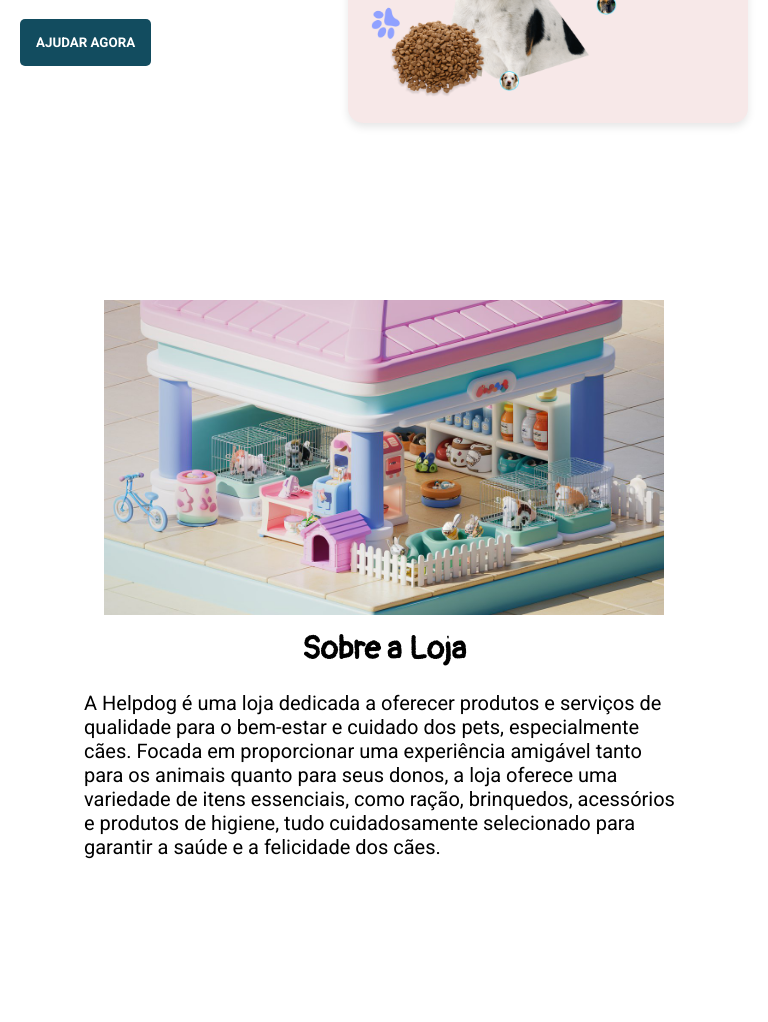
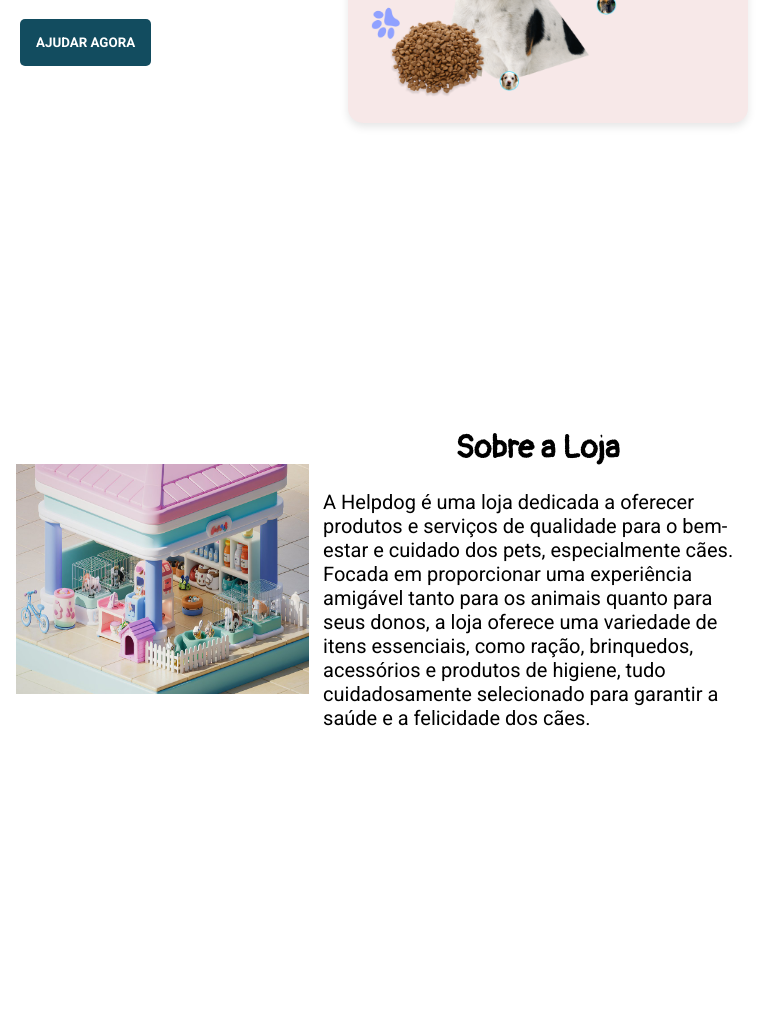
Before and after one commit to santiagobruna/help-dog, a plain HTML site: page index.html in a window 768 px wide. Shown: the part 278-1300 px from the top of the page. Drawn offline with Linux system fonts and the light colour scheme.

Commit message:
update colums

```diff
--- a/src/style/main.css
+++ b/src/style/main.css
@@ -157,6 +157,7 @@
     height: 100vh;
     align-items: center;
     justify-content: center;
+    flex-direction: row;
   }
   .sobre-loja div {
     display: flex;
@@ -174,7 +175,8 @@
     font-size: 20px;
   }
   .sobre-loja img {
-    max-width: 560px;
+    max-width: 460px;
+    height: 230px;
     width: 100%;
   }
   .produtos .container-produtos ul {
@@ -211,6 +213,7 @@
     height: 100vh;
     align-items: center;
     justify-content: center;
+    flex-direction: row;
   }
   .sobre-loja div {
     display: flex;
```
